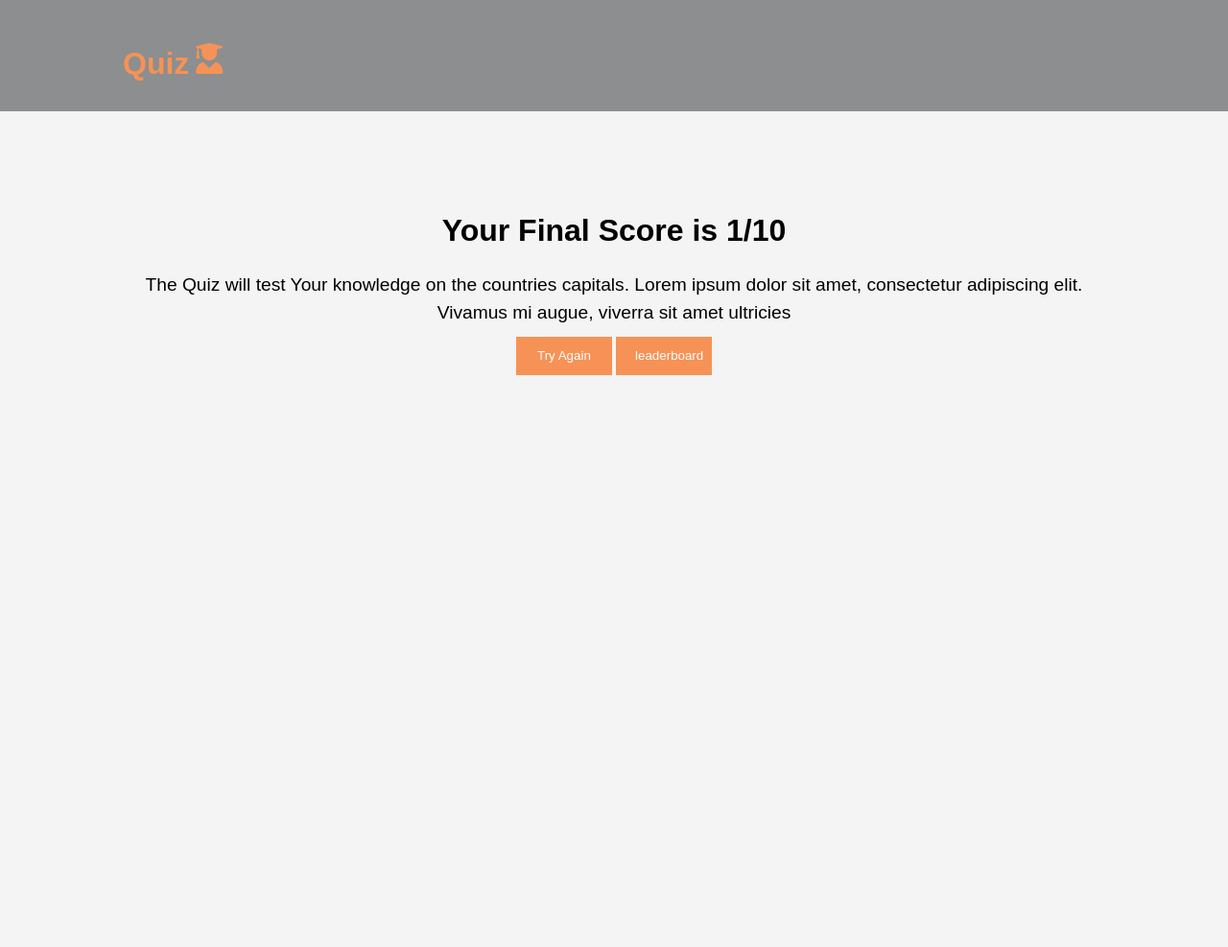
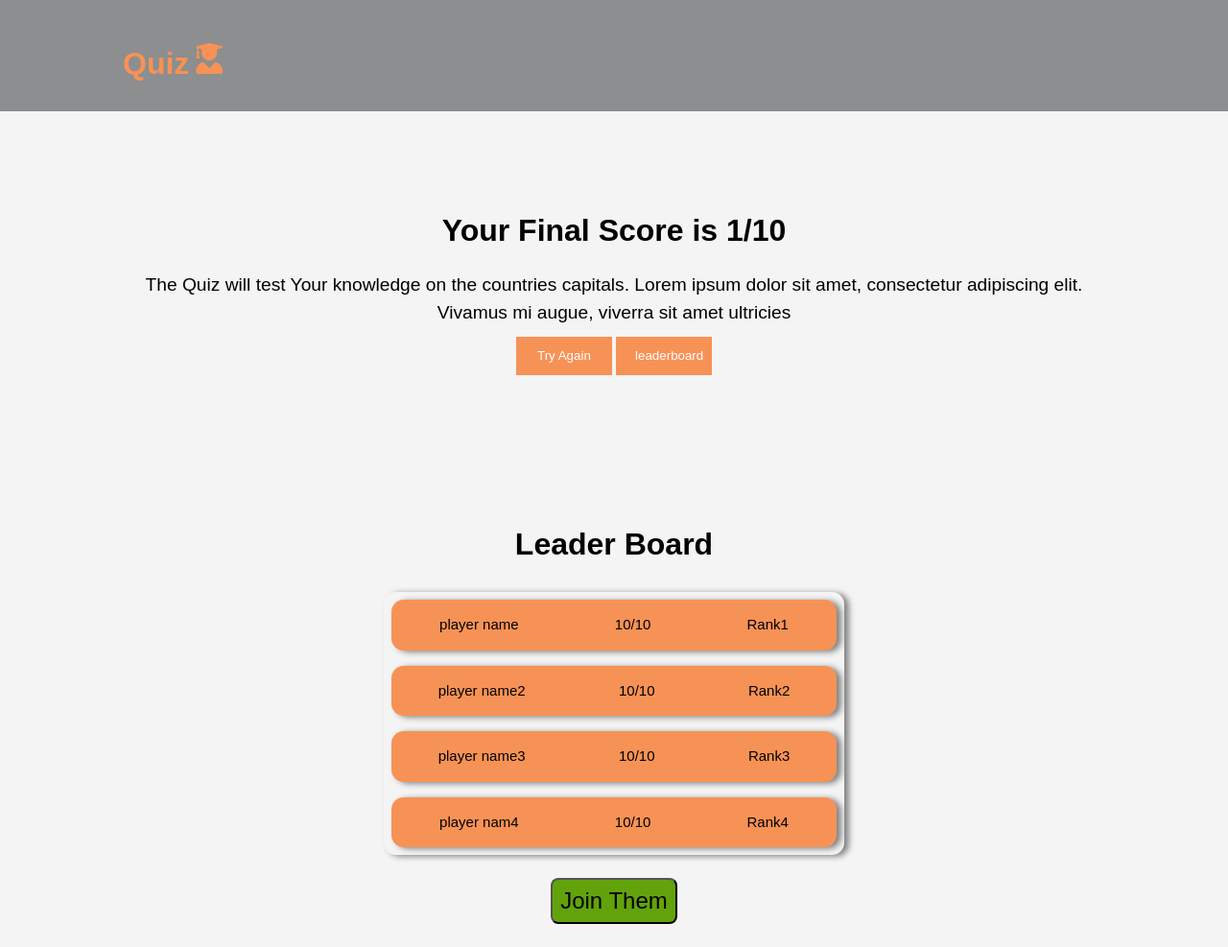
Before and after one commit to CA-G12/Said-Nagham-Haleem, a plain HTML site: page resultPage.html in a window 1280 px wide. Shown: the whole page at 96% size. Before the commit the page ends 800 px from the top, so only its background shows below. Drawn offline with Linux system fonts and the light colour scheme.

Commit message:
build leadrboard page related to #8

```diff
--- a/css/result.css
+++ b/css/result.css
@@ -1,53 +1,107 @@
-body{
-    font: 15px/1.5 Arial, Helvetica,sans-serif;
-    padding:0;
-    margin:0;
-    background-color:#f4f4f4;
+body {
+  font: 15px/1.5 Arial, Helvetica, sans-serif;
+  padding: 0;
+  margin: 0;
+  background-color: #f4f4f4;
 }
-  .container{
-    width:80%;
-    margin:auto;
-    overflow:hidden;
+.container {
+  width: 80%;
+  margin: auto;
+  overflow: hidden;
 }
-  header{
-    background:#8c8e8f;
-    color:#F79256;
-    padding-top:15px;
-    min-height:70px;
+header {
+  background: #8c8e8f;
+  color: #f79256;
+  padding-top: 15px;
+  min-height: 70px;
 }
-  header i{
+header i {
   margin-top: 30px;
   font-size: 2rem;
 }
-  header h2{
+header h2 {
   float: left;
   padding-right: 5px;
   font-size: 2rem;
 }
-#Explanation{
-    min-height:400px;
-  text-align:center;
+#Explanation {
+  min-height: 400px;
+  text-align: center;
 }
-#Explanation h3{
-    margin-top:100px;
-    font-size:2rem;
-    margin-bottom:5px;
+#Explanation h3 {
+  margin-top: 100px;
+  font-size: 2rem;
+  margin-bottom: 5px;
 }
-#Explanation p{
-    font-size:1.2rem;
-    margin-bottom:10px;
+#Explanation p {
+  font-size: 1.2rem;
+  margin-bottom: 10px;
 }
-#Explanation form{
+#Explanation form {
   display: inline-block;
   /* margin-top:15px; */
   margin-left: 60px;
 }
-.btn1{
-    height:40px;
+.btn1 {
+  height: 40px;
   width: 100px;
-    background-color:#F79256;
-    border:0;
+  background-color: #f79256;
+  border: 0;
   padding-left: 20px;
-    padding-right:20px;
-    color:#ffffff;
+  padding-right: 20px;
+  color: #ffffff;
 }
+/* style for leaderBoard
+ */
+.leader-board-container {
+  display: flex;
+  justify-content: center;
+  align-items: center;
+  flex-direction: column;
+}
+
+h2 {
+  font-size: 2rem;
+}
+.leader-board {
+  width: 30rem;
+  height: auto;
+  background: #f4f4f4;
+  box-shadow: 0.3rem 0.1rem 0.4rem gray;
+  border-radius: 0.8rem;
+}
+.leader-board h2 {
+  margin: 0.5rem;
+}
+.players {
+  display: flex;
+  flex-direction: column;
+  justify-content: space-around;
+  align-content: center;
+}
+.card {
+  margin: 0.5rem;
+  display: flex;
+  background: #f79256;
+  border-radius: 0.8rem;
+  justify-content: space-around;
+  box-shadow: 0.3rem 0.1rem 0.4rem gray;
+}
+.btn-join {
+  border-radius: 0.5rem;
+  padding: 0.5rem;
+  font-size: 1.5rem;
+  margin: 1.5rem;
+  text-align: center;
+  background: #62a30c;
+}
+.btn-join:hover {
+  background: #48770a;
+  cursor: pointer;
+}
+@media (max-width: 600px) {
+  .leader-board {
+    width: 20rem;
+    height: 30rem;
+  }
+}
--- a/resultPage.html
+++ b/resultPage.html
@@ -31,5 +31,34 @@
         <button class="btn1">leaderboard</button>
         </div>
       </section>
+    </section>
+    <section class="leader-board-container">
+     <h2 class="">Leader Board</h2>
+     <div class="leader-board container">
+       <div class="players">
+         <div class="card">
+           <p>player name</p>
+           <p>10/10</p>
+           <p>Rank1</p>
+         </div>
+         <div class="card">
+           <p>player name2</p>
+           <p>10/10</p>
+           <p>Rank2</p>
+         </div>
+         <div class="card">
+           <p>player name3</p>
+           <p>10/10</p>
+           <p>Rank3</p>
+         </div>
+         <div class="card">
+           <p>player nam4</p>
+           <p>10/10</p>
+           <p>Rank4</p>
+         </div>
+       </div>
+     </div>
+     <button type="submit" class="btn-join">Join Them</button>
+   </section>
 </body>
 </html>
```
Also changed, not shown: css/style.css (+49 -57 lines), index.html (+1 -1 lines). Lines whose indentation alone changed are shown as unchanged.
